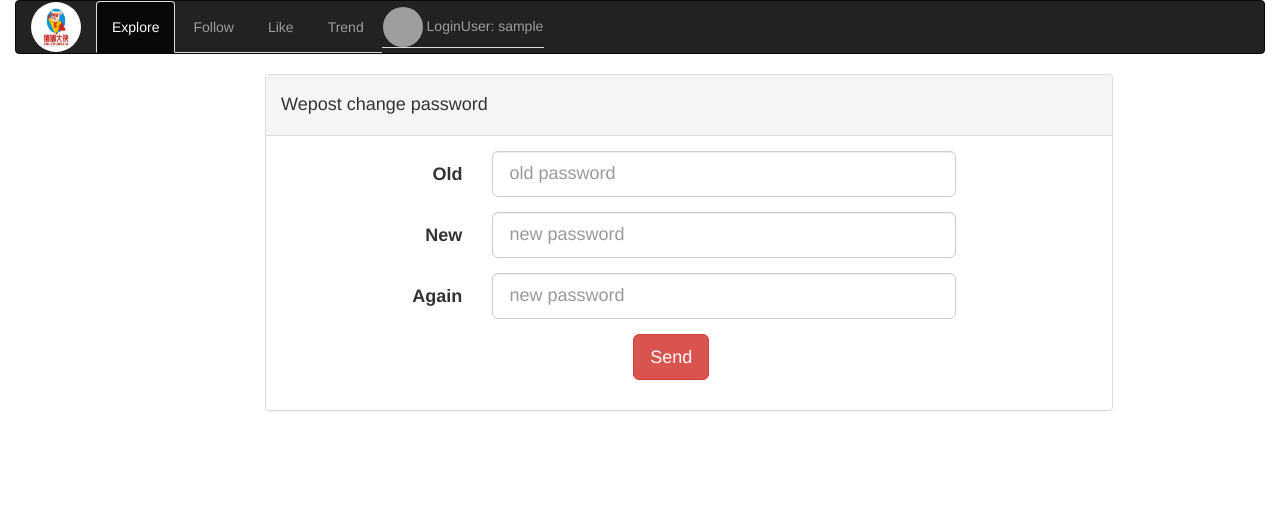
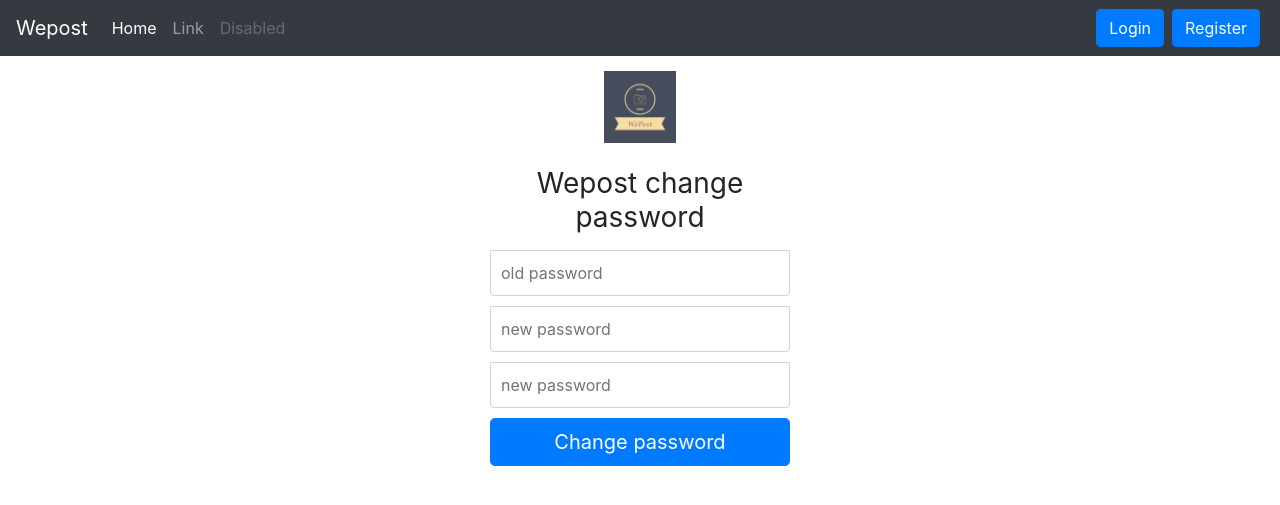
Before and after one commit to Hannidiot/wepost, a Django app: page /accounts/password/change/ in a window 1280 px wide. Shown: the top 505 px of the page. Run offline with Django 3.2, Linux system fonts and the light colour scheme; the visitor is signed in with stand-in values (Sample User, id 1); some libraries are stand-ins or nearby versions; grey boxes are pictures that could not be loaded.

Commit message:
refactor password_change.html

```diff
--- a/signuser/urls.py
+++ b/signuser/urls.py
@@ -7,7 +7,6 @@
     path("headerimg/", views.views_signuser_header_img, name="views_signuser_headerimg"),
 
     path('<user_id>/', views.user_profile, name='user_profile'),
-    # path('<user_id>/avatar', views),
     path('<user_id>/follow/', views.follow, name='follow'),
     path('<user_id>/unfollow/', views.unfollow, name='unfollow'),
     path('<user_id>/edit/', views.user_profile_edit, name="edit_profile")
--- a/templates/account/login.html
+++ b/templates/account/login.html
@@ -13,6 +13,7 @@
 <div class="text-center">
   <form class="form-signin" method="post">
     {% csrf_token %}
+    {{ form.errors }}
     <img class="mb-4" src="{% static 'images/logo.png' %}" alt="" width="72" height="72">
     <h1 class="h3 mb-3 font-weight-normal">Please sign in</h1>
     <label for="inputEmail3" class="sr-only">Email address</label>
--- a/templates/account/password_change.html
+++ b/templates/account/password_change.html
@@ -1,60 +1,27 @@
-<!DOCTYPE html>
-<html lang="en">
-<head>
-    <meta charset="UTF-8">
-    <title>Wepost here</title>
-    <link href="/static/bootstrap-3.3.7-dist/css/bootstrap.css" rel="stylesheet">
-</head>
-<body>
-    {% include 'navigation.html' %}
-            <div class="container">
-            <div class="row">
-                <div class="col-sm-offset-2 col-md-9">
+{% extends 'base.html' %}
+{% load static %}
 
-                    <div class="panel panel-default ">
-                        <div class="panel-heading">
-                            <h4>Wepost change password</h4>
-                        </div>
-                        <div class="panel-body">
-                            <form class="form-horizontal" method="POST" action="{% url 'account_change_password' %}">
+{% block scope_css_block %}
+  <link rel="stylesheet" href="{% static 'css/form.css' %}" />
+{% endblock scope_css_block %}
+
+{% block body_block %}
+<div class="text-center">
+  <form class="form-signin" method="post">
     {% csrf_token %}
     {{ form.errors }}
-                                <div class="form-group form-group-lg">
-                                    <label for="inputEmail3" class="col-sm-3 control-label">Old</label>
-                                    <div class="col-sm-7">
+    <img class="mb-4" src="{% static 'images/logo.png' %}" alt="" width="72" height="72">
+    <h1 class="h3 mb-3 font-weight-normal">Wepost change password</h1>
+    <label for="inputEmail3" class="sr-only">Old password</label>
     <input type="password" class="form-control" name="oldpassword" id="inputEmail3" placeholder="old password">
-                                    </div>
-                                </div>
 
-                                <div class="form-group form-group-lg">
-                                    <label for="inputPassword3" class="col-sm-3 control-label">New</label>
-                                    <div class="col-sm-7">
+    <label for="inputPassword3" class="sr-only">New Password</label>
     <input type="password" class="form-control" name="password1" id="inputPassword1" placeholder="new password">
-                                    </div>
-                                </div>
 
-                                <div class="form-group form-group-lg">
-                                    <label for="inputPassword3" class="col-sm-3 control-label">Again</label>
-                                    <div class="col-sm-7">
+    <label for="inputPassword3" class="sr-only">Password Again</label>
     <input type="password" name="password2" class="form-control" id="inputPassword3" placeholder="new password">
-                                    </div>
-                                </div>
 
-                                <div class="form-group">
-                                    <div class="col-sm-offset-5 col-sm-7">
-                                        <button type="submit" class="btn btn-lg btn-danger">Send</button>
-                                    </div>
-                                </div>
+    <button class="btn btn-lg btn-primary btn-block" type="submit">Change password</button>
   </form>
 </div>
-                    </div>
-                </div>
-            </div>
-        </div>
-
-
-
-    <script src="/static/jquery-3.6.0/jquery-3.6.0.js"></script>
-    <script src="/static/bootstrap-3.3.7-dist/js/bootstrap.js"></script>
-</body>
-</html>
+{% endblock body_block %}
```
Lines whose indentation alone changed are shown as unchanged.
